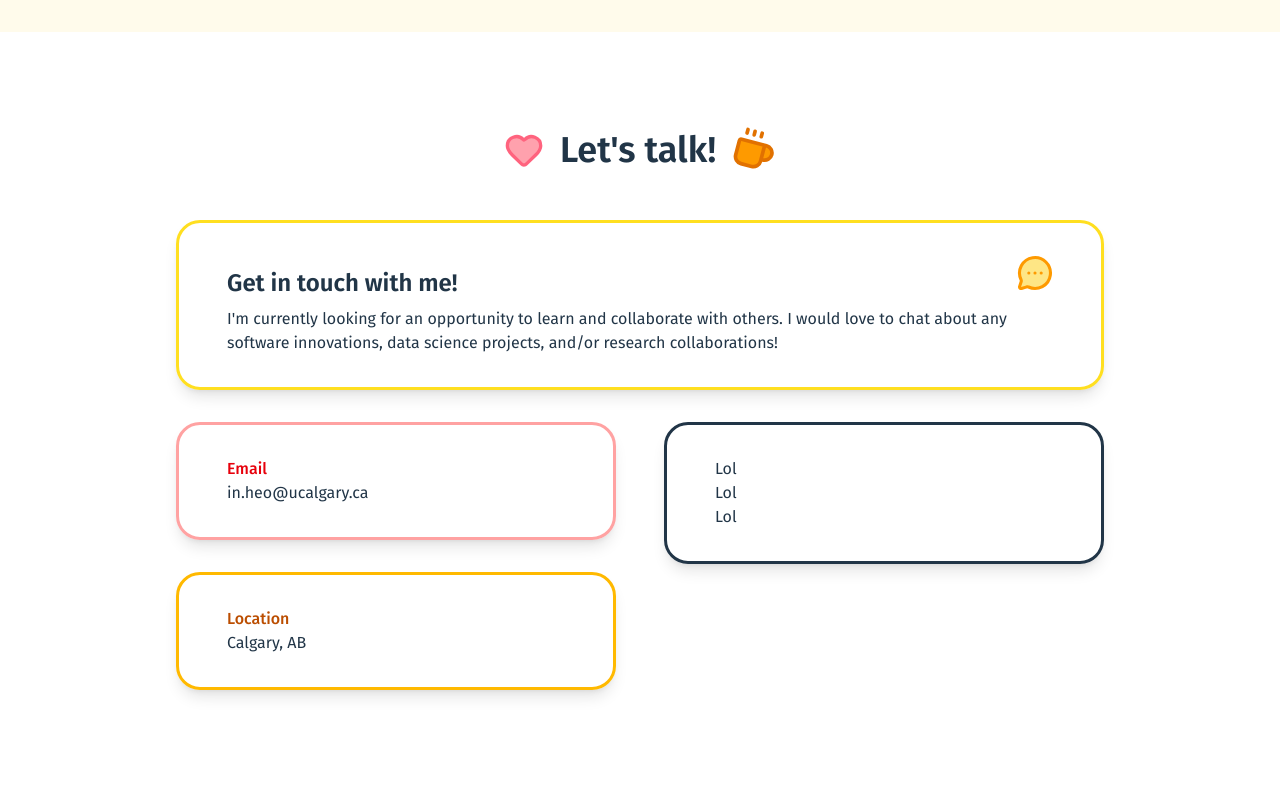
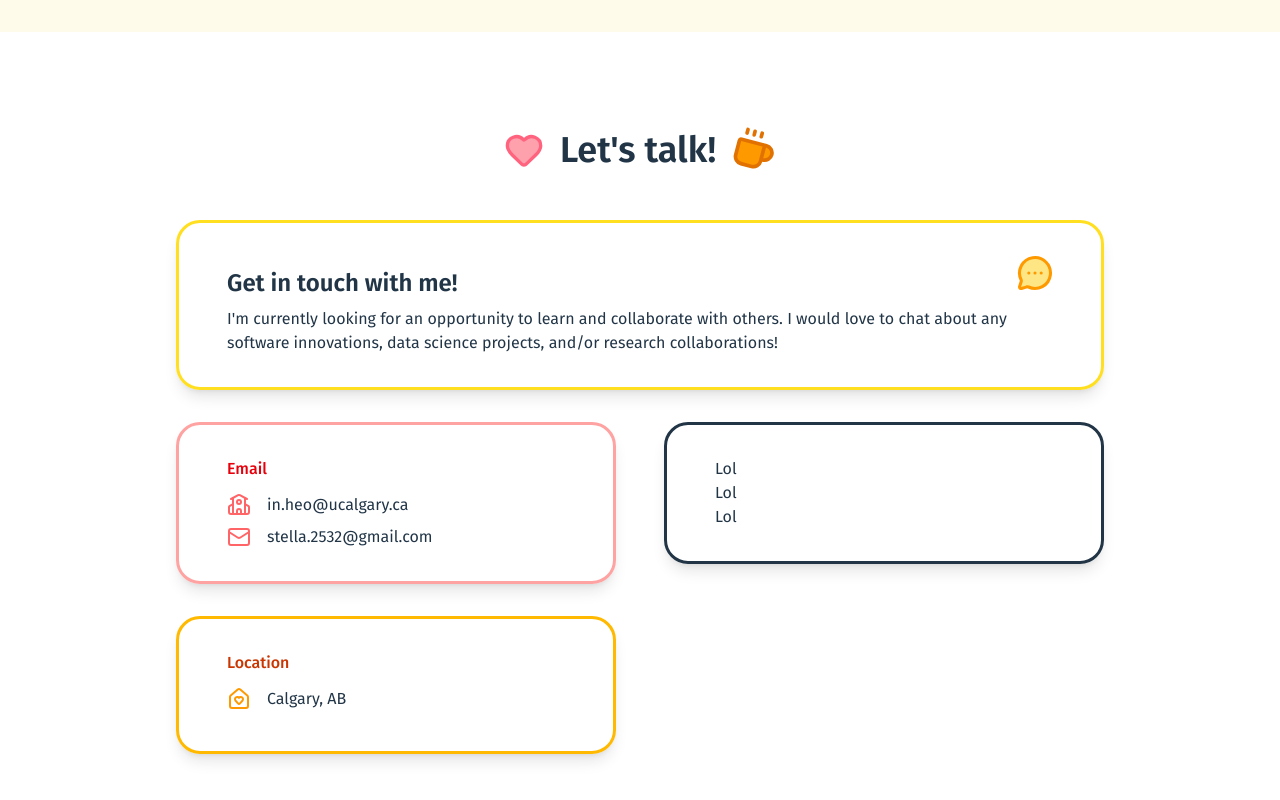
Before and after one commit to ca-Stella/ca-stella.github.io, a React (Vite) app: page / in a window 1280 px wide. Shown: the part 2546-3346 px from the top of the page. Built offline with nearby package versions, Linux system fonts and the light colour scheme; a web font is replaced by a local one.

Commit message:
Style Contact section

```diff
--- a/src/components/Contact.tsx
+++ b/src/components/Contact.tsx
@@ -1,5 +1,5 @@
 import { Section } from "../layout/Section";
-import { Heart, Coffee, MessageCircleMore } from "lucide-react";
+import { Heart, Coffee, School, Mail, HouseHeart, MessageCircleMore } from "lucide-react";
 import { easeOut, motion } from "motion/react";
 import { ContactCard } from "../layout/ContactCard";
 
@@ -57,12 +57,14 @@ export default function Contact() {
           <div className="grid md:grid-cols-2 gap-12 w-full">
             <div className="space-y-8 ">
               <ContactCard className="border-red-300">
-                <h5 className="text-red-600 font-medium">Email</h5>
-                <p>in.heo@ucalgary.ca</p>
+                <h5 className="text-red-600 font-medium mb-3">Email</h5>
+                <p className="flex flex-row gap-4 mb-2"><School className="text-red-400"/>in.heo@ucalgary.ca</p>
+                <p className="flex flex-row gap-4"><Mail className="text-red-400" />stella.2532@gmail.com</p>
+
               </ContactCard>
               <ContactCard className="border-amber-400">
-                <h5 className="text-amber-700 font-medium">Location</h5>
-                <p>Calgary, AB</p>
+                <h5 className="text-orange-700 font-medium mb-3">Location</h5>
+                <p className="flex flex-row gap-4 mb-2"><HouseHeart className="text-amber-500"/>Calgary, AB</p>
               </ContactCard>
             </div>
               <div><ContactCard className="">
@@ -76,33 +78,5 @@ export default function Contact() {
       </div>
     </section>
 
-    //   className={`min-h-screen max-h-fit flex flex-col items-center justify-center bg-amber-50 ${className}`}
-    //   style={{ width: "100vw" }}
-    // >
   );
 }
-
-{
-  /*       <div className="max-w-5xl w-full px-12  my-24"></div>
-
-
-  <Section title="Let's talk!" className="bg-white px-12">
-        <span className="absolute animate-flashFace"></span>
-
-        <div className="space-y-6 text-lg text-gray-700 relative">
-          <p>
-            I’ve always been fascinated by how we think, make decisions, and
-            experience the world. That curiosity first drew me to neuroscience
-            and psychology, and now drives my motivation in computer science, where I get to experiment, build, and solve problems at the crossroads of mind, behaviour, and technology.
-          </p>
-
-          <p>
-            For me, programming and analysis aren’t just technical skills. I see data and code as tools to ask questions, uncover patterns, and derive insights from numbers and observations. I enjoy connecting abstract ideas and observations into something tangible, useful, and understandable.
-          </p>
-
-          <p>
-            I aspire to bring together logic and creativity to craft thoughtful solutions. By layering ideas and experimenting with different approaches from a variety of fields, I aim to turn complex challenges into something elegant, satisfying, and memorable — like a recipe refined over time.
-          </p>
-        </div>
-    </Section> */
-}
```
